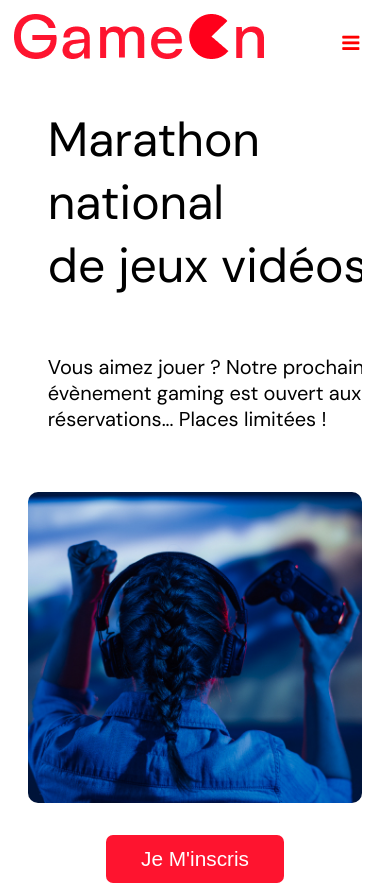
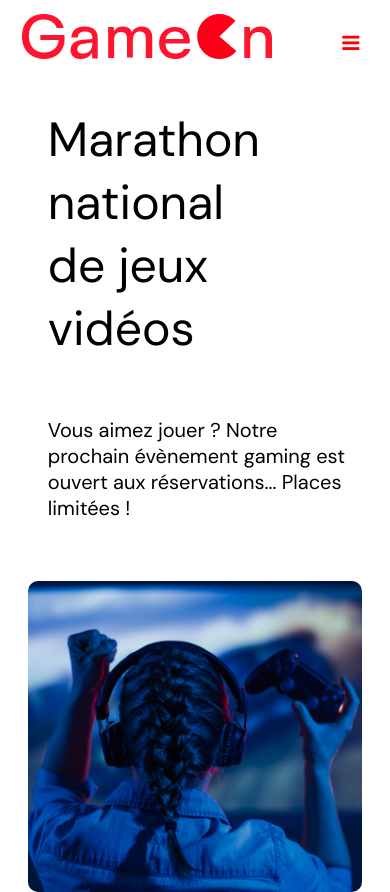
Before and after one commit to Franck79/FranckMoeuf_4_25062021, a website: page index.html in a window 390 px wide. Shown: the top 892 px of the page. Drawn offline with Linux system fonts and the light colour scheme.

Commit message:
adapted size for headline and text

```diff
--- a/css/modal.css
+++ b/css/modal.css
@@ -28,6 +28,7 @@ p {
 
 img {
   padding-right: 1rem;
+  padding-left: 8px;
 }
 
 .topnav {
@@ -497,11 +498,13 @@ footer {
     display: none;
   }
   .hero-headline {
+    width: 310px;
+    height: auto;
     font-size: 3rem;
     white-space: normal;
   }
   .hero-text {
-    width: 380px;
+    width: 300px;
     height: auto;
     font-size: 20px;
   }
```
